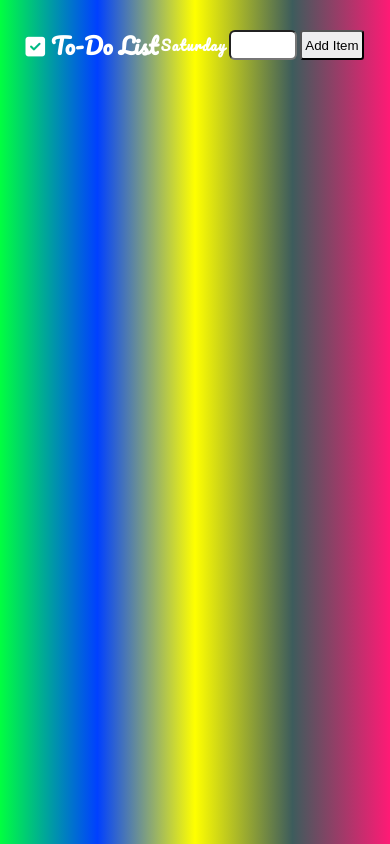
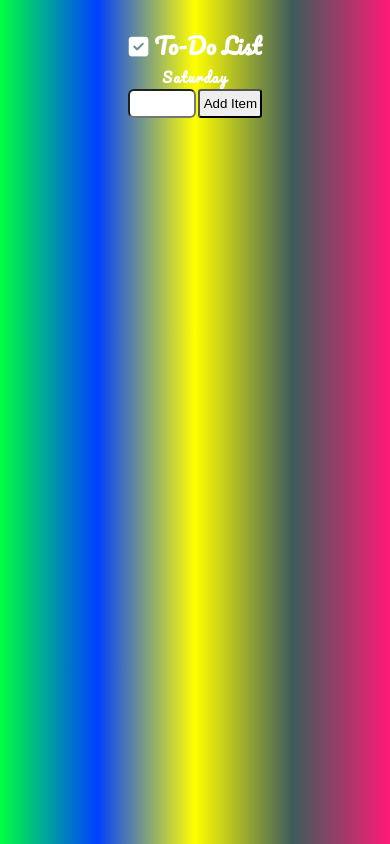
Before and after one commit to udozman/TO-DO-LSIT-APP-, a plain HTML site: page index.html in a window 390 px wide. Drawn offline with Linux system fonts and the light colour scheme.

Commit message:
new styles added to css

```diff
--- a/styles.css
+++ b/styles.css
@@ -17,7 +17,15 @@ html {
       font-size: 50%; } }
   @media (max-width: 37.5em) {
     html {
-      font-size: 40%; } }
+      font-size: 40%;
+    }
+      .nav{
+        flex-direction: column;
+      }
+      .input{
+        width: 100rem;
+      }
+     }
 body{
   font-family: 'Pacifico', cursive;
   font-size: 1.7rem;
```
